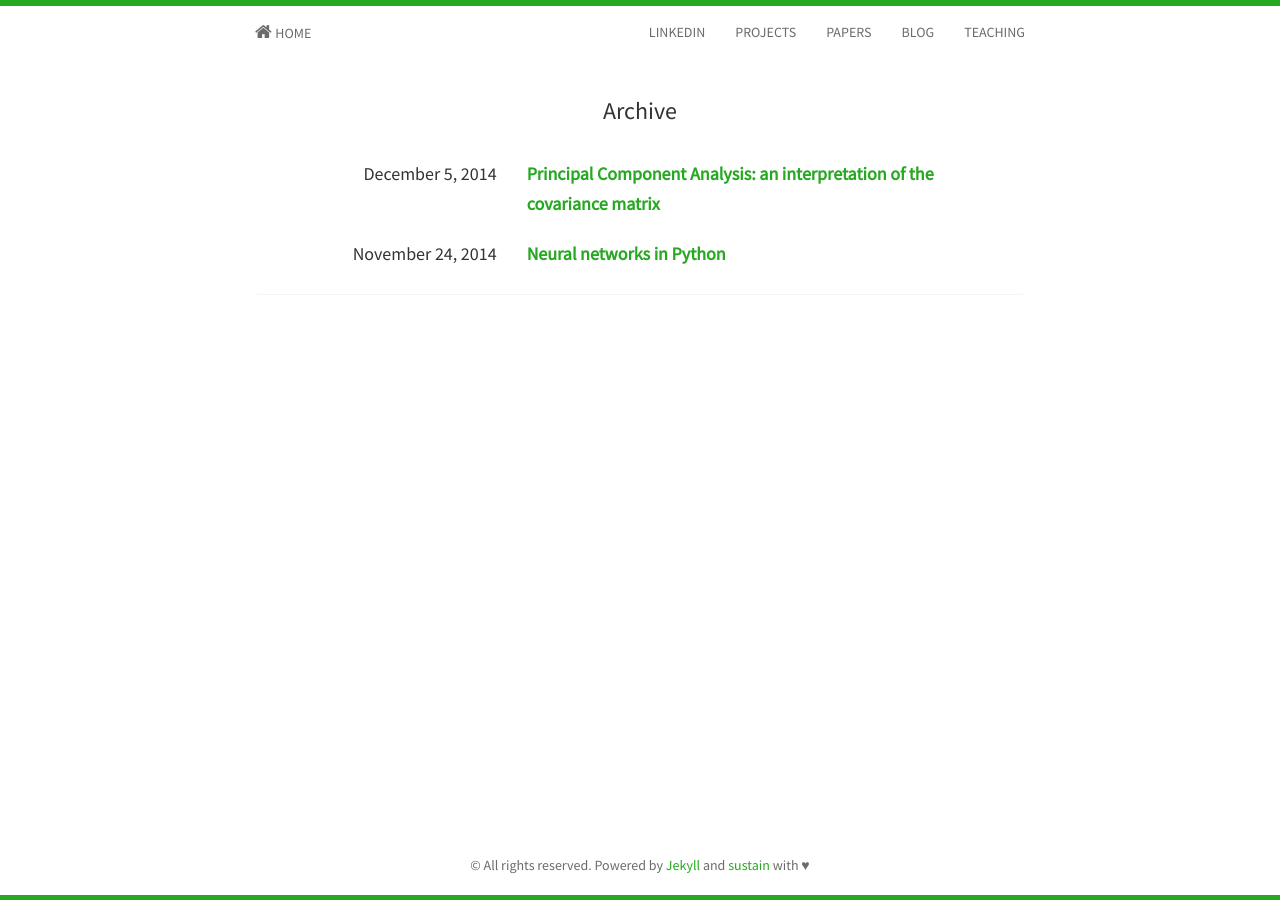
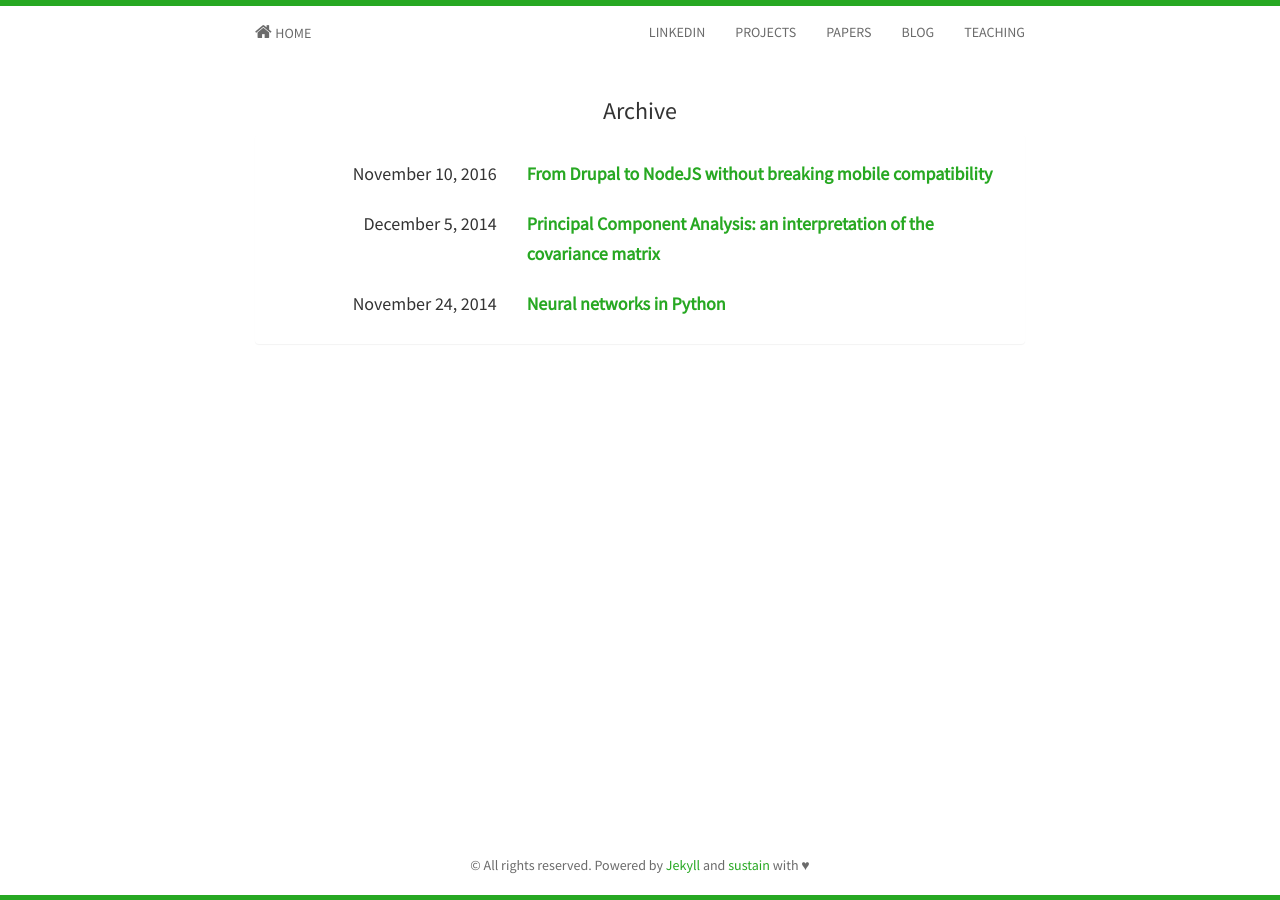
Before and after one commit to fcarreiro/fcarreiro.github.com, a Jekyll site: the page built from blog.html, in a window 1280 px wide. Built offline with Jekyll 4.4.1, drawn with Linux system fonts in a browser that asks for light colours; nearby versions of some CDN libraries; some of the changed lines change nothing that is shown.

Commit message:
Post: From Drupal to NodeJS

````diff
--- /dev/null
+++ b/_posts/2016-11-10-from-drupal-to-nodejs.md
@@ -0,0 +1,75 @@
+---
+layout: post
+title: From Drupal to NodeJS without breaking mobile compatibility
+date: 2016-11-10
+type: post
+description: "Deploying a backwards-incompatible API without breaking the mobile apps."
+image: "legacy-fire.png"
+published: true
+status: publish
+categories: []
+tags:
+- nodejs
+- backend
+- web development
+author:
+  login: fcmod
+  email: esta.permitido@gmail.com
+  display_name: fcmod
+  first_name: ''
+  last_name: ''
+---
+One of my latest clients hired me to work on a project which consisted of
+
+ * A web frontend (mostly AngularJS)
+ * Mobile applications (iOS and Android using Titanium)
+ * A backend (written in Drupal)
+
+The problem was that their traffic had suddenly increased and Drupal couldn't take it anymore. Their average response time was **14 seconds**, and each process was using **1.2GB** of memory.
+
+<div class="txtaligncenter"><br/>
+<img src="/assets/images/legacy-fire.png" width="650" class="aligncenter" />
+
+<img src="/assets/images/mem-drupal.png" width="650" class="aligncenter" /><br/>
+<span class="figure">Fig 1: Drupal (PHP) response time and memory usage. I love New Relic!</span>
+</div>
+<br>
+
+One of my tasks was to rewrite the backend using `NodeJS`. So far so good. I like bringing order to chaos, and this would give me the chance to write a new, elegant and performant backend while at the same time redesigning the database schema and whatever I needed. That was an important point, since Drupal uses an extremely complex database schema to account for generality and extensibility. In this case, we didn't need that, we needed a fast and maintainable API.
+
+Right from the beginning we knew that the new API was going to be **backwards-incompatible**, since the current API returned, in some cases, Drupal objects and not general structures. Moreover, the current API's interface was overly-complicated, partly because of limitations in Drupal, and partly because it had been growing with patches over patches.
+
+At first sight, the steps to take may seem simple: I should design the new API interface in conjunction with mobile and frontend developers. They mock the API calls and prepare the new versions. We send the new back- and front-ends to staging. We publish to production. Happiness.
+
+Not quite so... there is a small problem with the mobile applications. No matter how you send your apps to the app store, there will be a point in time when both the old and versions are being used. These two versions will expect different interfaces. And we wanted both the old and new mobile apps to work correctly at the same time. Which possible solutions come to mind?
+
+(1) **Force the user to update the mobile apps when the new version is available**: this could have worked, but in our scenario we were dealing with both Android and iOS app stores, and you cannot easily synchronize the availability of the app in both stores. This creates a problem since there wouldn't be a clear moment to migrate to the new API without losing service.
+
+(2) **Run both the Drupal and NodeJS backends for a while**: this was the solution suggested to me by the team. Let me explain why this solution is extremely painful (and not time-effective). First I'll focus on the database. If we were to have both backends coexisting then we either (a) write the new API using the bloated Drupal DB schema, or (b) use a new schema but keep the new and old tables synchronized. Both options are terrible, they involve a lot of extra development time just for the transition. Even if we don't consider the DB, running both backends side-by-side was not really going to work, since the servers were already on fire running Drupal alone.
+
+(3) **Focus on routes, and adapt the data**: the solution I came up with was based on the fact that it didn't matter whether Drupal was running or not, as long as the mobile applications thought it was. Strictly speaking this only means that the routes they try to access have to respond, and that they have to respond in the format that the mobile apps expect. My suggestion was to implement an *adaptor* for this purpose, a thin compatibility layer.
+
+## The solution
+
+For the final solution I focused on the new API. I designed it from the ground up, using straightforward code and a database schema which actually represented the domain. Once that was done, I set it up at `api.example.com`. We tried the NodeJS API with the new mobile apps and everything was working correctly.
+
+The old API (drupal) was responding at `legacy.example.com`. First I configured `nginx` to redirect those calls to `api.example.com/legacy`. Next, I set up new route handlers for the old interface which, when needed, translated the input format to conform with the new API. After executing one or more calls to the new API, the adaptor would massage the resulting structure to conform with what the old mobile applications were expecting.
+
+```
+legacy call -> adapt input -> call nodejs API -> adapt output
+```
+
+This layer was really thin and quick to code, and it had many nice properties. To name a few: (1) Drupal and PHP did not need to run; (2) the concerns were separated! The NodeJS API code was definitive, there was no need to modify it after the transition, only drop the compatibility routes; (3) no synchronization was needed; (4) there was no need to mimic Drupal's behaviour on its own database schema.
+
+## Performance and memory consumption
+
+The new API ended up performing consistently better than the Drupal API. This is no surprise, since Drupal was not designed to be used as it was being used here.
+
+The average response time went down to **330ms** and each NodeJS process was using around **100MB** of memory.
+
+<div class="txtaligncenter"><br>
+<img src="/assets/images/time-node.png" width="650" class="aligncenter" />
+</div>
+<br>
+
+As you can see in the graph, most of the time was actually spent in by the `MySQL` process. That is, in database calls. This makes it clear that the system could most likely benefit from *caching*. However, as the storm had passed and the servers (and service) were functioning again, my client preferred to postpone those tasks for the future ;)
--- a/static/css/main.css
+++ b/static/css/main.css
@@ -17,6 +17,11 @@ body {
   margin: 0 auto -65px;
   /* Pad bottom by footer height */
   /*padding: 0 0 60px;*/
+}
+
+.figure {
+  font-size: 85%;
+  color: #aaa;
 }
 
 /* Navbar
````
Also changed, not shown: assets/images/legacy-fire.png (added), assets/images/mem-drupal.png (added), assets/images/time-node.png (added).
